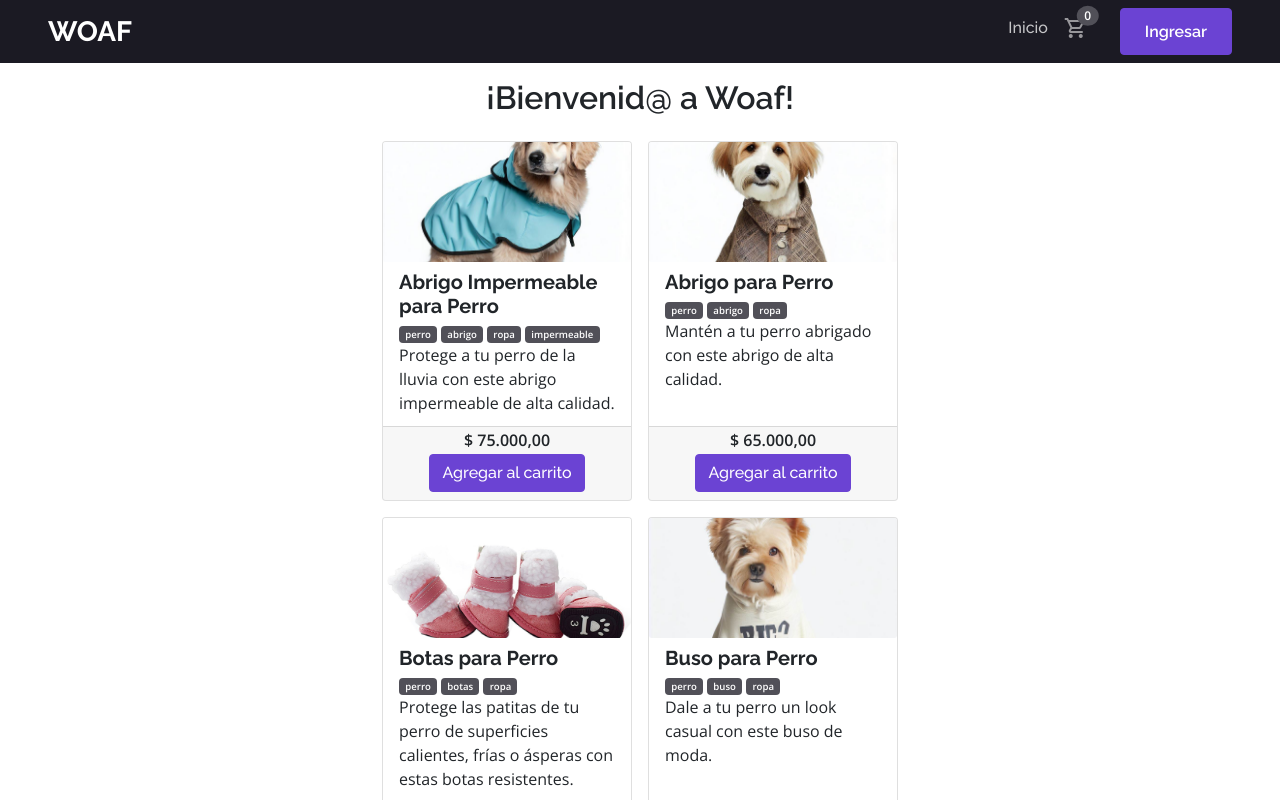
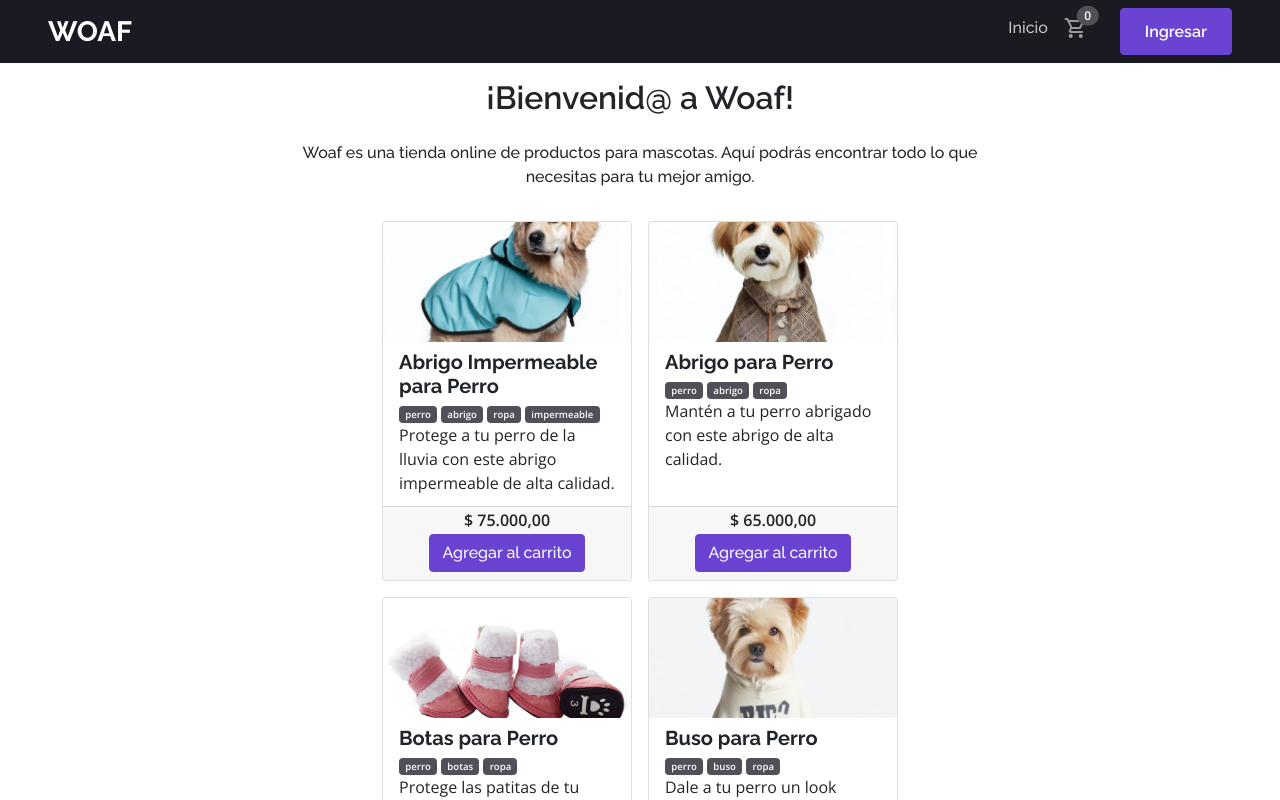
Before and after one commit to Amii2/bit02spa, a React (Vite) app: page / in a window 1280 px wide. Both pictures are taken after a click on the button "Inicio". Shown: the top 800 px of the page. Built offline with nearby package versions, Linux system fonts and the light colour scheme.

Commit message:
adds page descriptionn

```diff
--- a/src/pages/Home.jsx
+++ b/src/pages/Home.jsx
@@ -17,6 +17,12 @@ export default function Home() {
       id="home"
     >
       <h2 className="font-raleway text-center fw-600">¡Bienvenid@ a Woaf!</h2>
+      {//Woaf page description
+      }
+      <p className="font-raleway text-center">
+        Woaf es una tienda online de productos para mascotas. Aquí podrás
+        encontrar todo lo que necesitas para tu mejor amigo.
+      </p>
       {productElements}
     </Row>
   );
```
